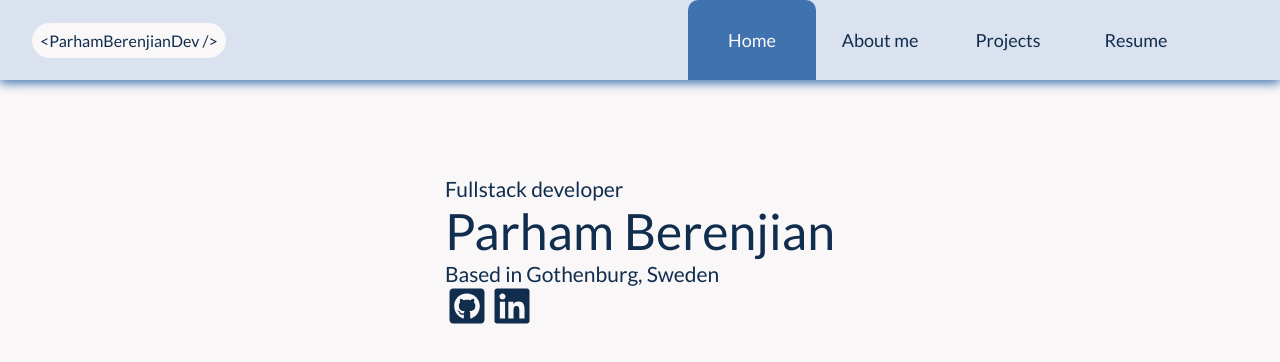
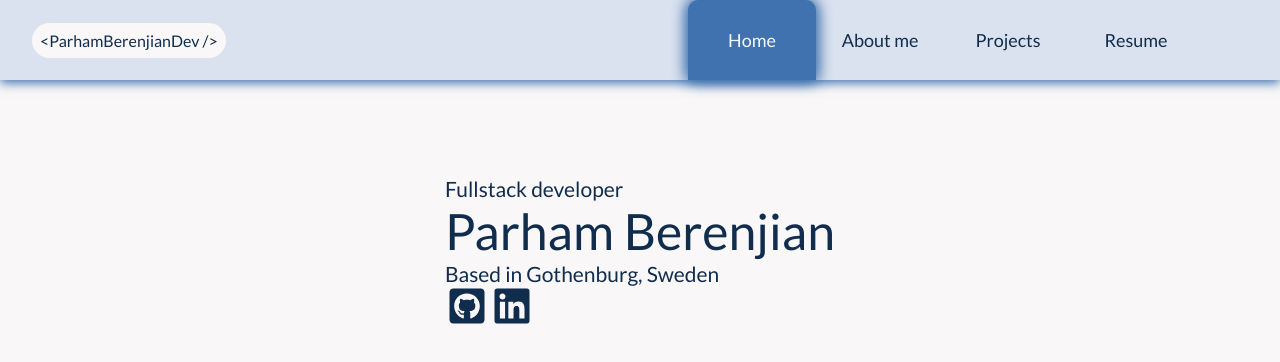
Before and after one commit to ParhamInBinary/MyPortfolio, a React (Vite) app: page / in a window 1280 px wide. Shown: the top 362 px of the page. Built offline with nearby package versions, Linux system fonts and the light colour scheme.

Commit message:
added styling to nav tabs

```diff
--- a/src/components/navbar.css
+++ b/src/components/navbar.css
@@ -38,4 +38,5 @@
     color: var(--primary);
     border-top-left-radius: 10px;
     border-top-right-radius: 10px;
+    box-shadow: 1px 1px 15px var(--detail), -1px -1px 15px var(--detail);
 }
```
